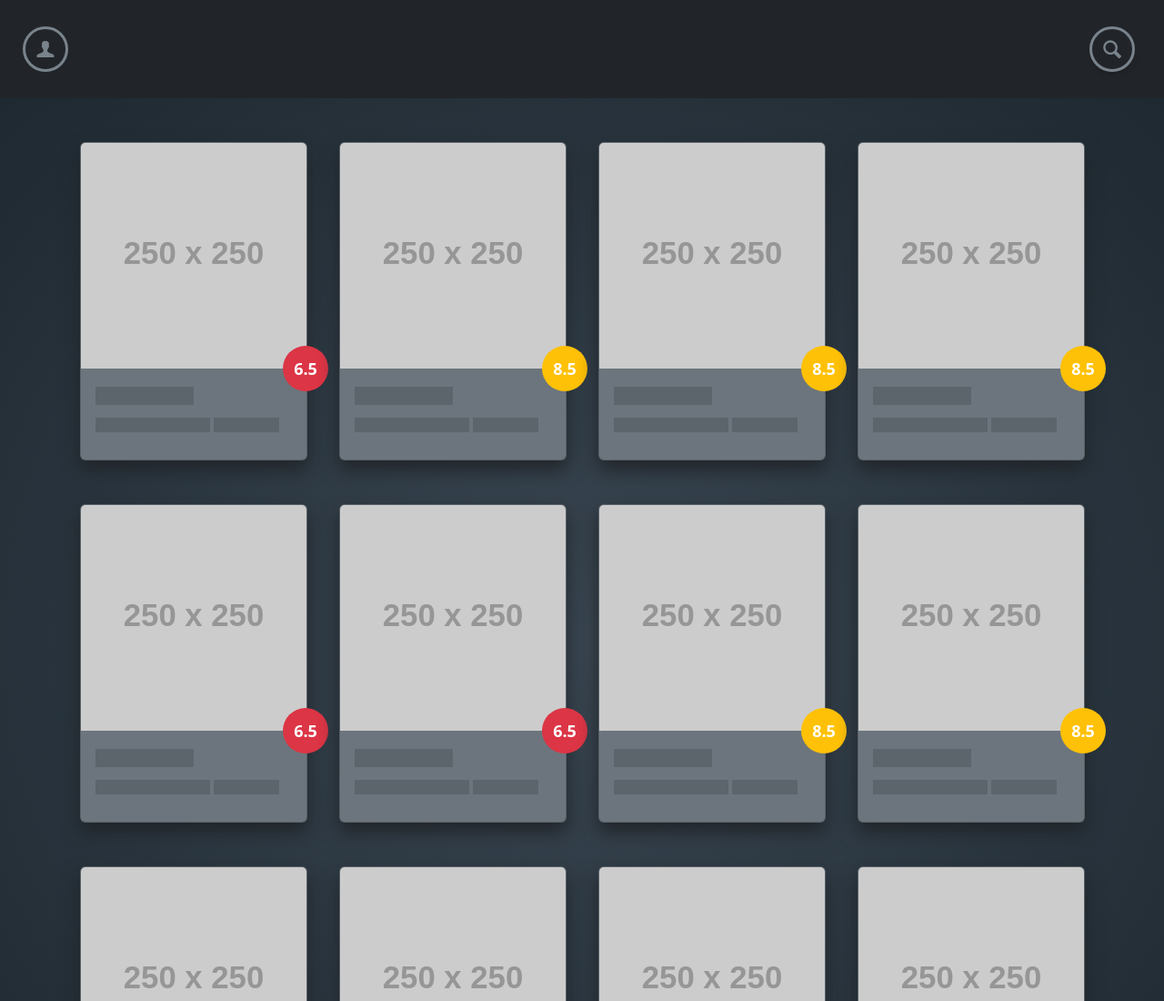
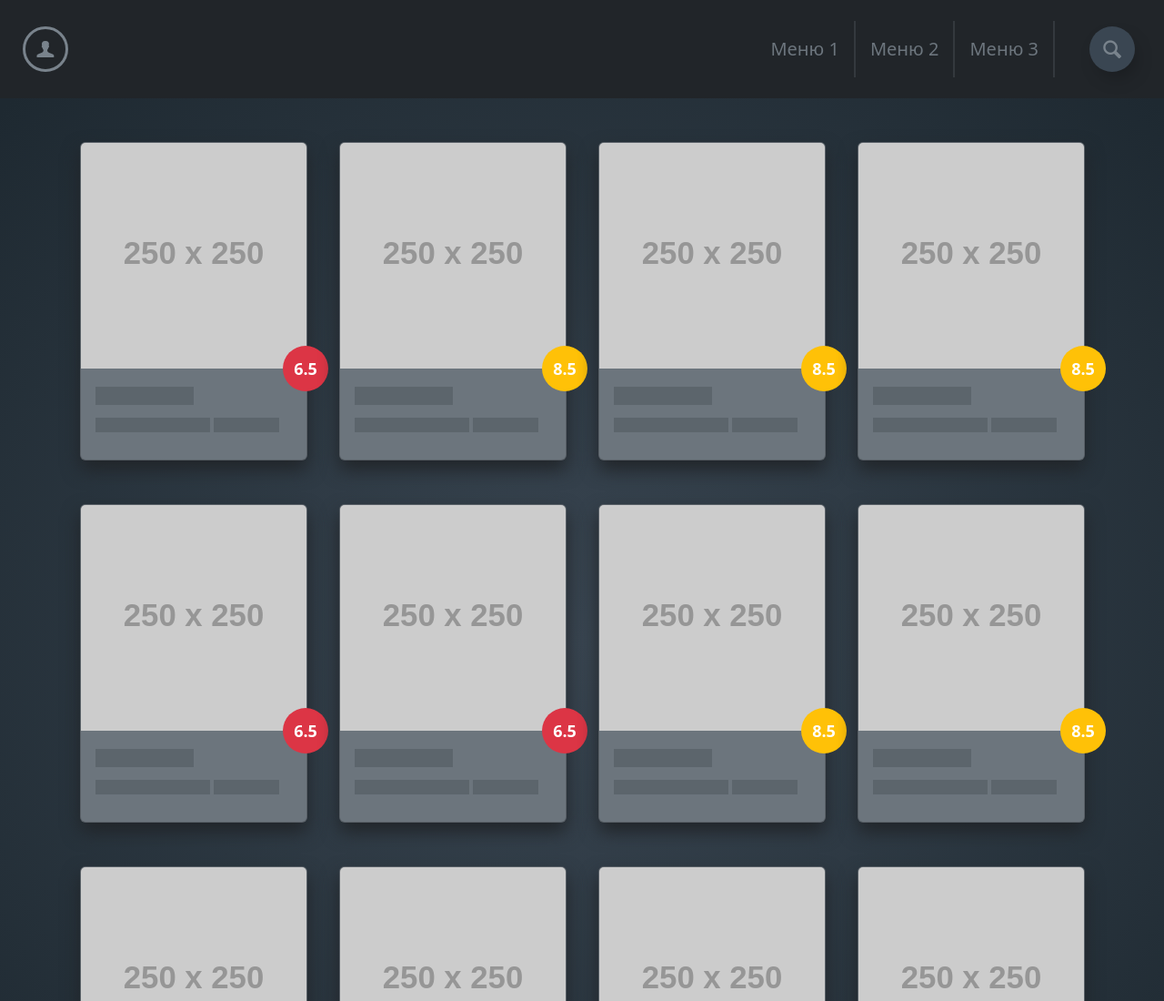
Before and after one commit to u77dev/k1n0, a plain HTML site: page index.html in a window 1280 px wide. Shown: the top 1100 px of the page at 91% size. Drawn offline with Linux system fonts and the light colour scheme; placeholder pictures from the web are drawn by us.

Commit message:
K1N-19 Добавил кнопки меню, изменил кнопку поиска

```diff
--- a/css/style.css
+++ b/css/style.css
@@ -77,6 +77,11 @@ footer a {
     margin-left: 230px;
 }
 
+.k-menu {
+    display: flex;
+    font-size: 20px;
+}
+
 .k-circle {
     color: var(--color3);
     width: 50px;
@@ -94,10 +99,12 @@ footer a {
     justify-content: flex-end;
     align-items: center;
     position: relative;
-    height: 50px;
-    max-width: 300px;
-    width: 100%;
+    height: 40px;
+    width: 40px;
     margin-right: 20px;
+    box-shadow: 0 10px 20px rgba(0,0,0,0.25);
+    transition: all 0.3s ease;
+    border-radius: 50%;
 }
 
 .k-btn-search {
@@ -110,22 +117,21 @@ footer a {
     outline: none;
     width: 50px;
     height: 50px;
-    color: #79838c;
-    border: 3px solid #79838c;
-    background-color: #212529;
+    color: var(--color3);
+    /*border: 3px solid #79838c;*/
+    background-color: var(--color1);
     transition: all 0.3s ease;
 }
 
 .k-search {
     position: absolute;
-    width: 40px;
-    height: 40px;
+    width: 100%;
+    height: 100%;
     border-radius: 25px 25px;
     border: none;
     padding-left: 20px;
     outline: none;
     font-size: 15px;
-    box-shadow: 0 5px 10px rgba(0,0,0,0.25);
     transition: all 0.3s ease;
     margin: 5px;
 }
@@ -133,17 +139,22 @@ footer a {
     display: none;
 }
 
-#check:checked ~ .k-search {
-    width: 100%;
+#check:checked ~ .k-search-box {
+    width: 300px;
     height: 50px;
 }
 
-#check:checked ~ .k-btn-search {
-    border-radius: 0 25px 25px 0;
-    color: white;
-    background-color: var(--color1);
-    border: none;
-}
+/*#check:checked ~ .k-search {*/
+/*    width: 100%;*/
+/*    height: 100%;*/
+/*}*/
+
+/*#check:checked ~ .k-btn-search {*/
+/*    border-radius: 0 25px 25px 0;*/
+/*    color: white;*/
+/*    background-color: var(--color1);*/
+/*    border: none;*/
+/*}*/
 
 /*Color*/
 .color1 {
--- a/index.html
+++ b/index.html
@@ -30,11 +30,22 @@
 <!--                            </ul>-->
 <!--                        </li>-->
 <!--                    </ul>-->
-                    <form class="d-flex k-search-box">
+                        <div class="k-menu mx-5">
+                            <a href="" class="m-3 text-center text-secondary text-decoration-none">Меню 1</a>
+                            <div class="vr bg-secondary" style="width: 2px"></div>
+                            <a href="" class="m-3 text-center text-secondary text-decoration-none">Меню 2</a>
+                            <div class="vr bg-secondary" style="width: 2px"></div>
+                            <a href="" class="m-3 text-center text-secondary text-decoration-none">Меню 3</a>
+                            <div class="vr bg-secondary" style="width: 2px"></div>
+                        </div>
+                    <div>
                         <input type="checkbox" id="check">
-                        <input class="k-search" type="search" placeholder="Поиск" aria-label="Поиск">
-                        <label class="k-btn-search" for="check"><i class="icon-search"></i></label>
-                    </form>
+                        <form class="d-flex k-search-box">
+                            <input class="k-search" type="search" placeholder="Поиск" aria-label="Поиск">
+                            <label class="k-btn-search" for="check"><i class="icon-search"></i></label>
+                        </form>
+                    </div>
+
                 </div>
             </div>
         </nav>
```
